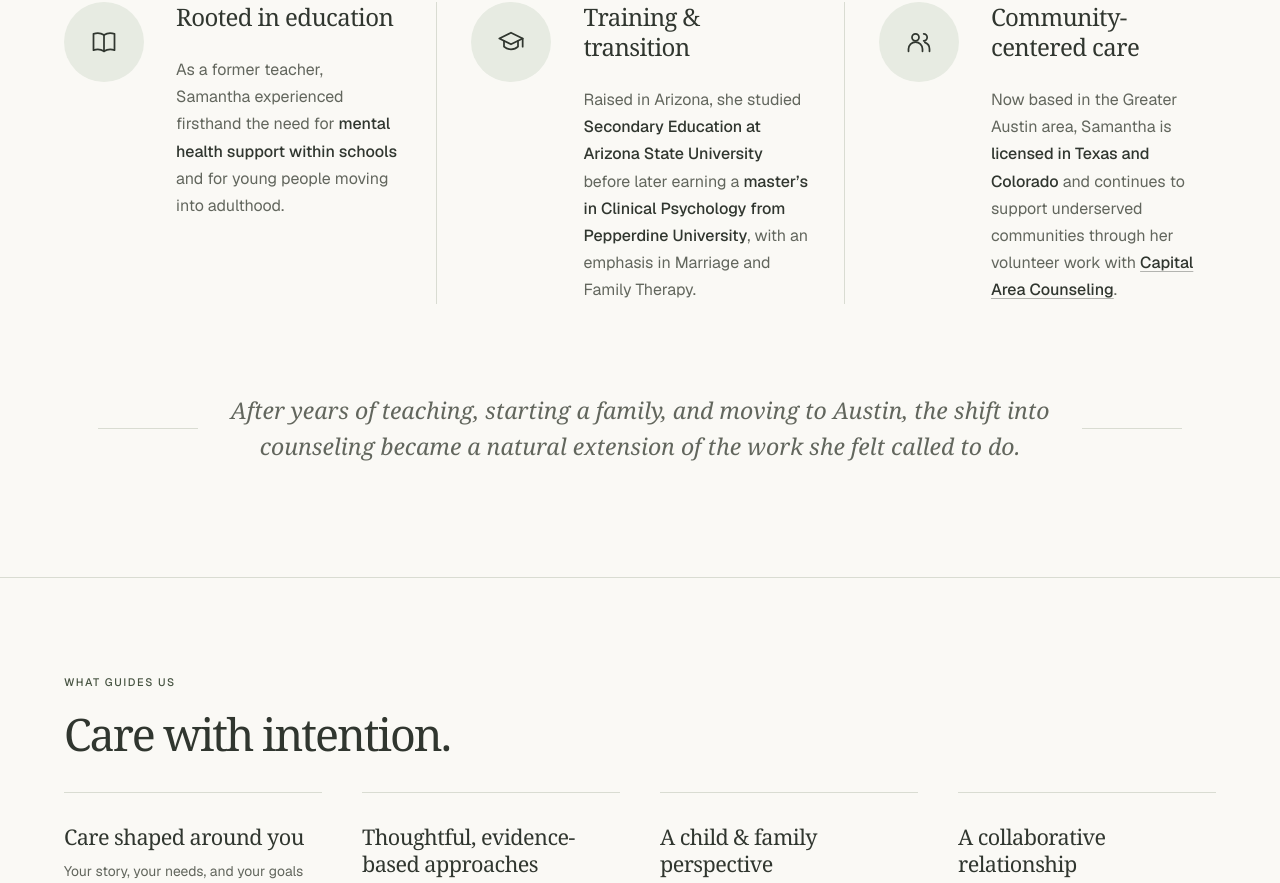
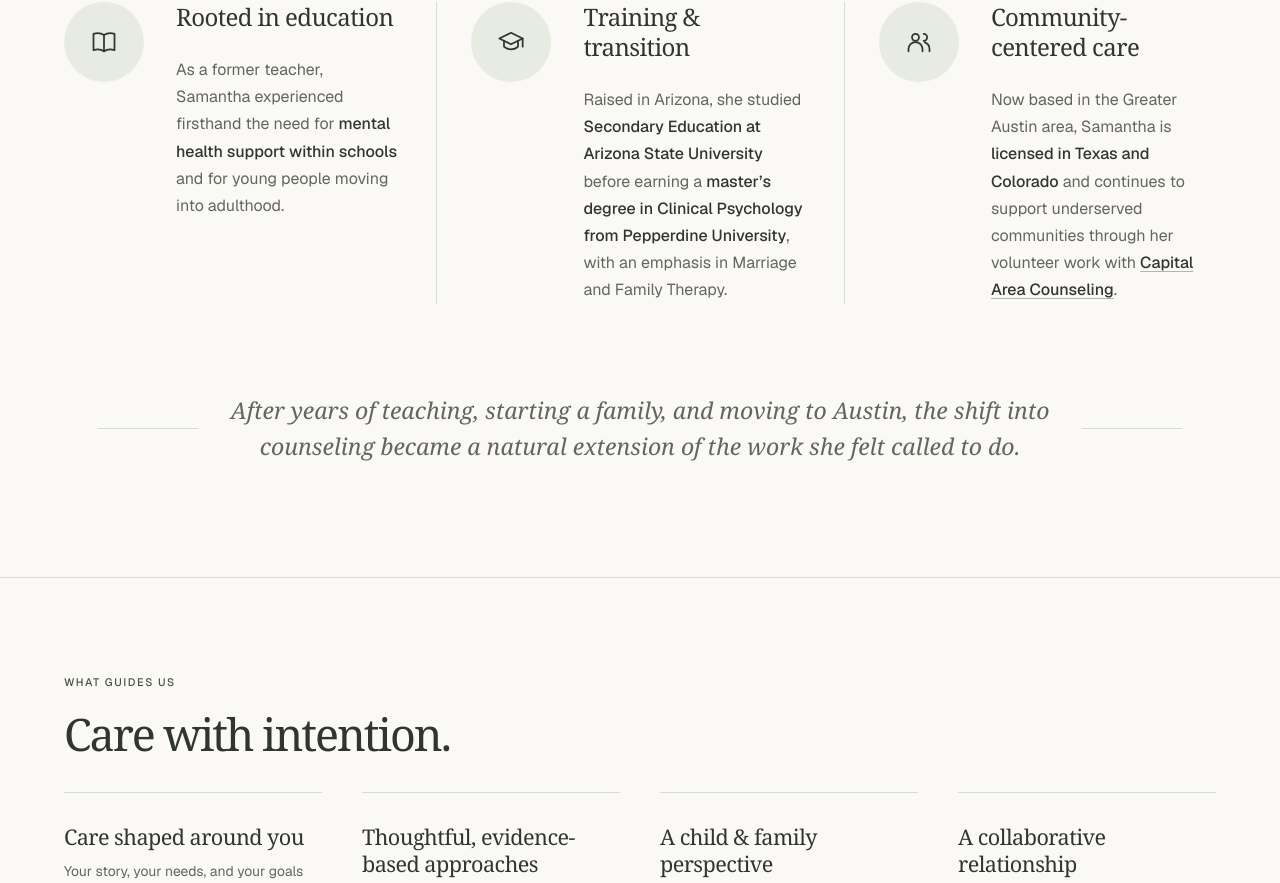
Before and after one commit to AXLT-Studio/bettertogethertherapyco, a Next.js app: page /about in a window 1280 px wide. Shown: the part 1705-2588 px from the top of the page. Built offline with nearby package versions, Linux system fonts and the light colour scheme.

Commit message:
Update page.tsx

```diff
--- a/src/app/about/page.tsx
+++ b/src/app/about/page.tsx
@@ -25,9 +25,9 @@ const storyItems = [
       <>
         Raised in Arizona, she studied{" "}
         <strong>Secondary Education at Arizona State University</strong> before
-        later earning a{" "}
+        earning a{" "}
         <strong>
-          master’s in Clinical Psychology from Pepperdine University
+          master’s degree in Clinical Psychology from Pepperdine University
         </strong>
         , with an emphasis in Marriage and Family Therapy.
       </>
```
